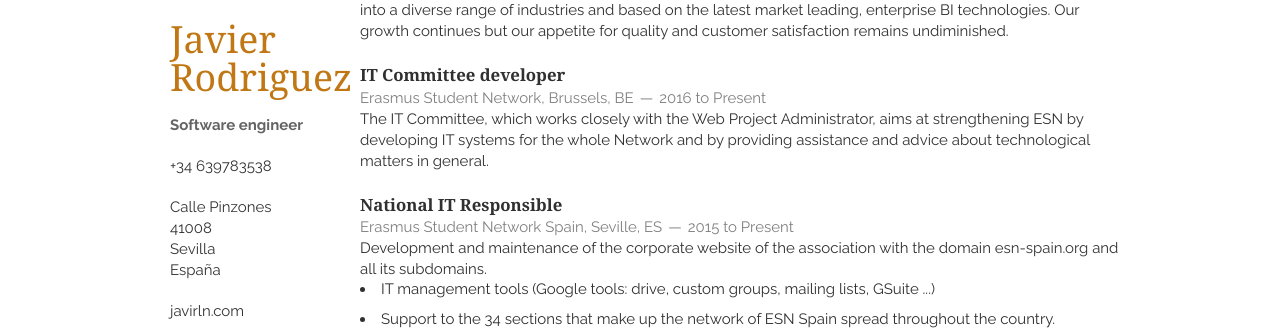
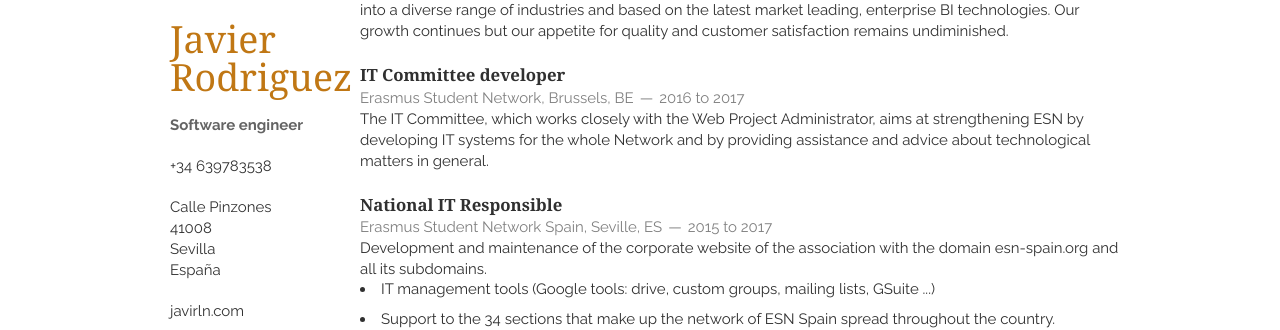
Before and after one commit to Javirln/vitae, a Jekyll site: the page built from index.html, in a window 1280 px wide. Shown: the part 161-491 px from the top of the page. Built offline with Jekyll 4.4.1, drawn with Linux system fonts in a browser that asks for light colours; nearby versions of some CDN libraries; the list of posts is cut into pages by our own code.

Commit message:
Update experience.html

```diff
--- a/_includes/experience.html
+++ b/_includes/experience.html
@@ -13,7 +13,7 @@
     <article>
         <header>
             <h1>IT Committee developer</h1>
-            <span><address><a target="_blank" href="http://esn.org">Erasmus Student Network</a>, Brussels, BE</address><time>2016 to Present</time></span>
+            <span><address><a target="_blank" href="http://esn.org">Erasmus Student Network</a>, Brussels, BE</address><time>2016 to 2017</time></span>
         </header>
         <p>The IT Committee, which works closely with the Web Project Administrator, aims at strengthening ESN by
             developing IT systems for the whole Network and by providing assistance and advice about technological
@@ -23,7 +23,7 @@
     <article>
         <header>
             <h1>National IT Responsible</h1>
-            <span><address><a target="_blank" href="http://esn-spain.org">Erasmus Student Network Spain</a>, Seville, ES</address><time>2015 to Present</time></span>
+            <span><address><a target="_blank" href="http://esn-spain.org">Erasmus Student Network Spain</a>, Seville, ES</address><time>2015 to 2017</time></span>
         </header>
         <p>Development and maintenance of the corporate website of the association with the domain
             <a target="_blank" href="http://esn-spain.org">esn-spain.org</a> and
```
